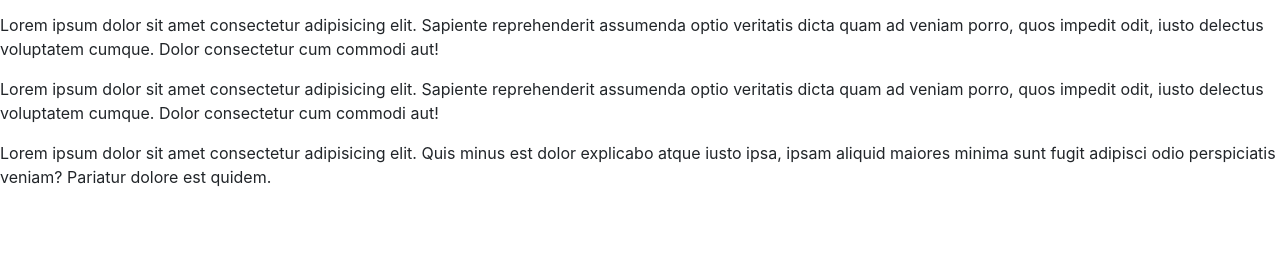
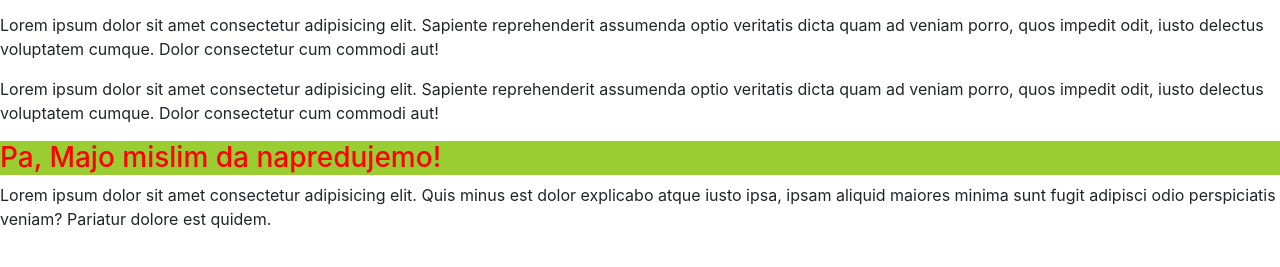
Before and after one commit to shtrole/git-master-vezba, a plain HTML site: page index.html in a window 1280 px wide. Shown: the part 153-420 px from the top of the page. Drawn offline with nearby package versions, Linux system fonts and the light colour scheme; a script that the page names is missing.

Commit message:
ovo je konacno

```diff
--- a/css/style.css
+++ b/css/style.css
@@ -5,3 +5,7 @@ header {
     font-weight: 200;
 
 }
+h3 {
+    color:red;
+    background-color: yellowgreen;
+}
--- a/index.html
+++ b/index.html
@@ -25,6 +25,7 @@
         <p>Lorem ipsum dolor sit amet consectetur adipisicing elit. Sapiente reprehenderit assumenda optio veritatis dicta quam ad veniam porro, quos impedit odit, iusto delectus voluptatem cumque. Dolor consectetur cum commodi aut!</p>
         <p>Lorem ipsum dolor sit amet consectetur adipisicing elit. Sapiente reprehenderit assumenda optio veritatis dicta quam ad veniam porro, quos impedit odit, iusto delectus voluptatem cumque. Dolor consectetur cum commodi aut!</p>
         <p>Lorem ipsum dolor sit amet consectetur adipisicing elit. Sapiente reprehenderit assumenda optio veritatis dicta quam ad veniam porro, quos impedit odit, iusto delectus voluptatem cumque. Dolor consectetur cum commodi aut!</p>
+    <h3>Pa, Majo mislim da napredujemo!</h3>
     </main>
 </div>
 <div>
```
